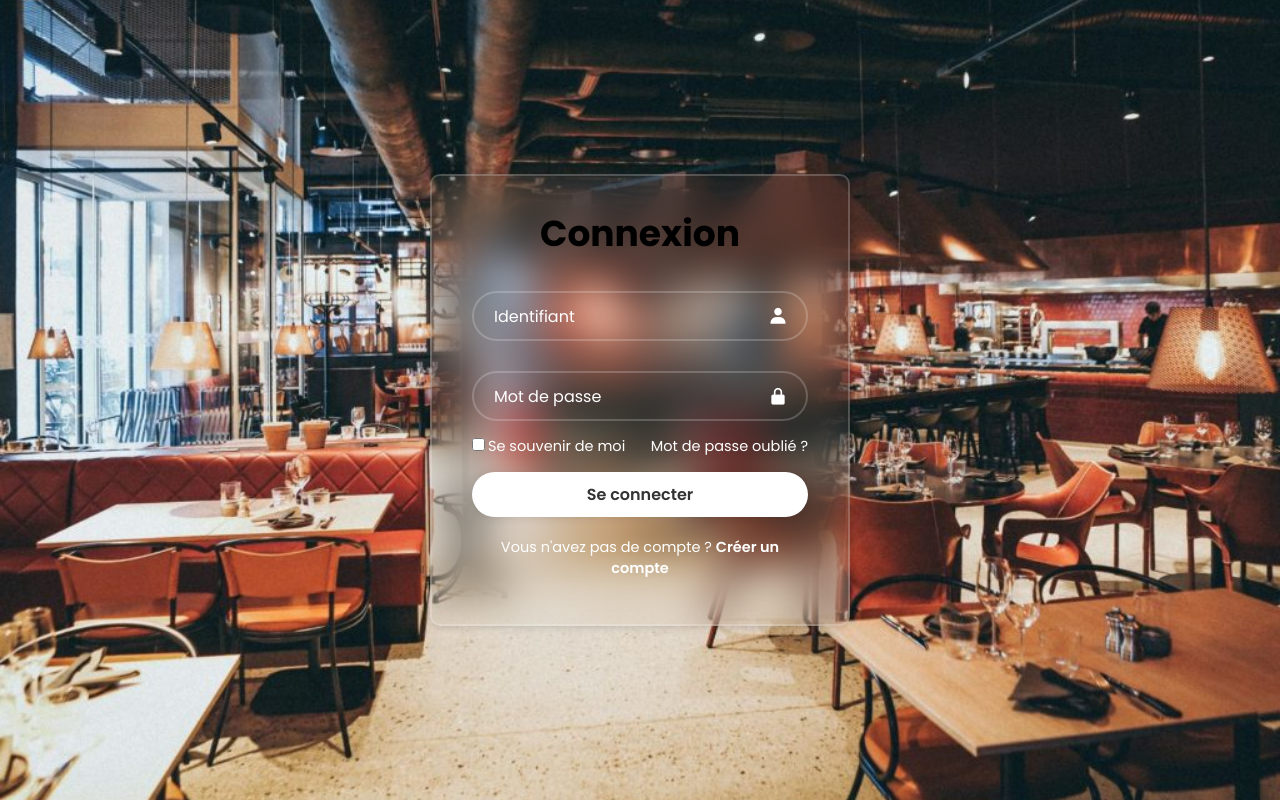
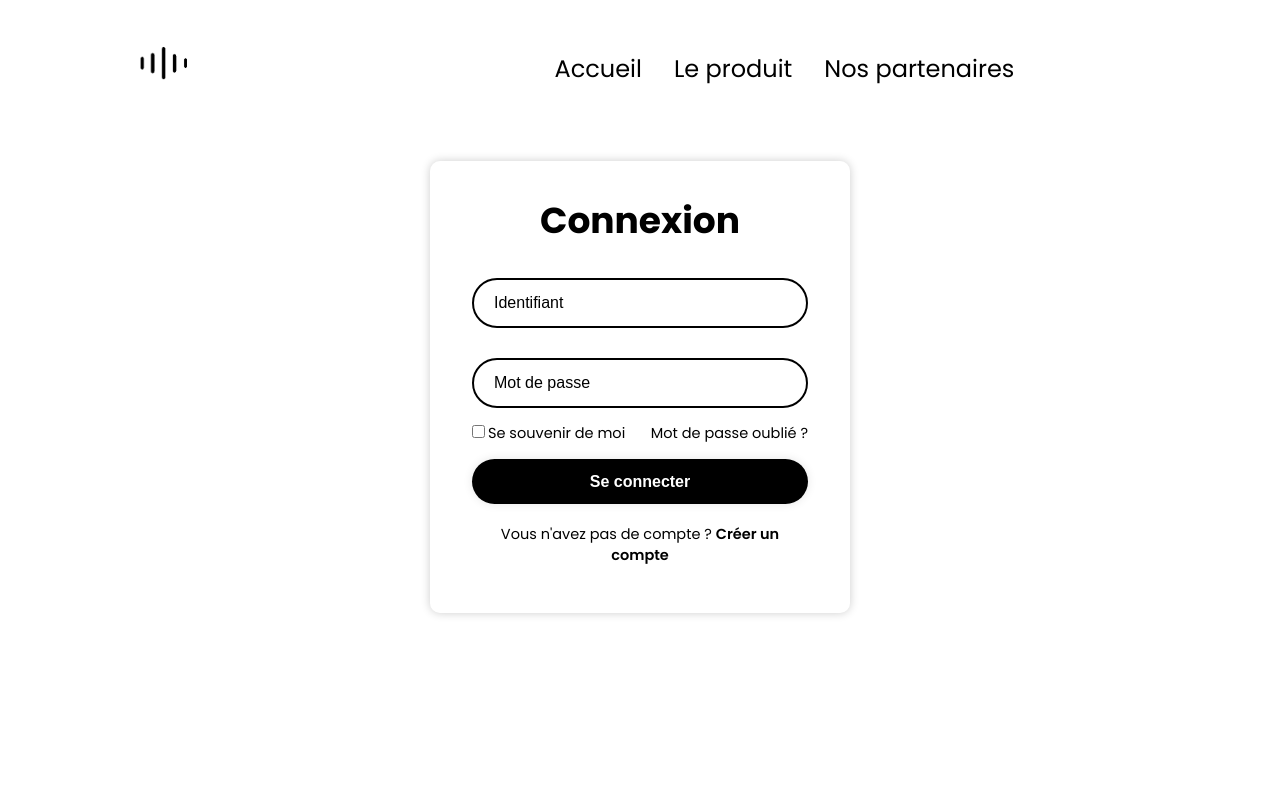
Before and after one commit to Ingridmkl/Maquette, a PHP site: page /PageConnexion.html in a window 1280 px wide. Run offline with PHP 8.4, Linux system fonts and the light colour scheme.

Commit message:
header connect + create account

```diff
--- a/PageConnexion.css
+++ b/PageConnexion.css
@@ -1,21 +1,69 @@
 @import url('https://fonts.googleapis.com/css2?family=Poppins:ital,wght@0,100;0,200;0,300;0,400;0,500;0,600;0,700;0,800;0,900;1,100;1,200;1,300;1,400;1,500;1,600;1,700;1,800;1,900&display=swap');
 
+
 * {
-  margin: 0;
-  padding: 0;
-  box-sizing: border-box;
-  font-family: "Poppins", sans-serif;
+    margin: 0;
+    padding: 0;
+    box-sizing: border-box;
 }
 
 body{
-  display: flex;
-  justify-content: center;
-  align-items: center;
-  min-height: 100vh;
-  background: url('pageConnPhoto.png') no-repeat;
-  background-size: cover;
-  background-position: center;
+    font-family: "Poppins", sans-serif;
 }
+
+
+
+/*CSS pour le MENU : DEBUT*/
+
+nav, .nav-links{
+      display: flex;
+
+}
+
+nav{
+      align-items: center;
+      height: 17vh;
+}
+
+.nav-links a{
+    text-decoration: none;
+}
+
+.nav-links{
+      gap: 2rem;
+      list-style: none;
+      font-size: 1.5rem;
+      margin-left: 267px;
+
+}
+
+a {
+    color: #000;
+    text-decoration: none;
+    text-decoration-color: white;
+    transition: all 300ms ease;
+}
+
+a:hover {
+    color: grey;
+    text-decoration: underline;
+    text-underline-offset: 0.5rem;
+    text-decoration-color: rgb(181,181,181) ;
+}
+
+
+.logo{
+    font-size: 2rem;
+    margin-left: 133.5px;
+}
+
+.logo:hover{
+    cursor: default;
+}
+
+/*CSS pour le MENU : FIN*/
+
+/*CSS pour le formulaire de connexion: DEBUT*/
 
 .wrapper{
     width: 420px;
@@ -26,6 +74,10 @@ body{
     color: white;
     border-radius: 10px;
     padding: 30px 40px;
+    margin-left: auto;
+    margin-right: auto;
+    margin-top: 25px;
+
 }
 
 .wrapper h1{
@@ -47,17 +99,16 @@ body{
     width: 100%;
     height: 100%;
     background: transparent;
-    border: none;
     outline: none;
-    border: 2px solid rgba(255,255 ,255, .2);
+    border: 2px solid black;
     border-radius: 40px;
     font-size: 16px;
-    color: white;
+    color: black;
     padding: 20px 45px 20px 20px;
 }
 
 .input-box input::placeholder{
-    color: white;
+    color: black;
 }
 
 .input-box i{
@@ -76,12 +127,12 @@ body{
 }
 
 .remember-forgot label input{
-    accent-color: white;
+    accent-color: black;
     margin-right: 3px;
 }
 
 .remember-forgot a{
-    color: white;
+    color: black;
     text-decoration: none;
 }
 
@@ -92,7 +143,7 @@ body{
 .wrapper .btn{
     width: 100%;
     height: 45px;
-    background: white;
+    background: black;
     border: none;
     outline : none;
     border-radius: 40px;
@@ -110,7 +161,7 @@ body{
 }
 
 .register-link p a{
-    color: white;
+    color: black;
     text-decoration: none;
     font-weight: 600;
 }
@@ -118,3 +169,25 @@ body{
 .register-link p a:hover{
     text-decoration: underline;
 }
+
+/*pour le "se souvenir de moi"*/
+label{
+    color: black;
+}
+
+/*pour le "btn connecter"*/
+button{
+    color: white !important;
+}
+
+
+/*pour le "vous avez deja un compte ?"*/
+.register-link p{
+    color: black;
+}
+
+
+
+
+
+/*CSS pour le formulaire de connexion : FIN*/
--- a/PageConnexion.html
+++ b/PageConnexion.html
@@ -9,6 +9,18 @@
     <link href='https://unpkg.com/boxicons@2.1.4/css/boxicons.min.css' rel='stylesheet'>
 </head>
 <body>
+    <nav id="desktop-nav">
+        <div class="logo">
+            <img src="./Ressources/AU_DESIGN_LOGO noir.png" height="40%" width="40%">
+        </div>
+        <div>
+            <ul class="nav-links">
+                <li><a href="#accueil">Accueil</a></li>
+                <li><a href="#le produit">Le produit</a></li>
+                <li><a href="#nos partenaires">Nos partenaires</a></li>
+            </ul>
+        </div>
+    </nav>
     <div class="wrapper">
         <form action="">
             <h1> Connexion </h1>
@@ -28,7 +40,6 @@
             <button type="submit" class="btn">Se connecter</button>
             <div class="register-link"><p>Vous n'avez pas de compte ? <a href="PageCreationCompte.html">Créer un compte</a></p></div>
         </form>
-
     </div>
 </body>
 </html>
```
Also changed, not shown: PageCreationCompte.css (+115 -17 lines), PageCreationCompte.html (+29 -6 lines).
